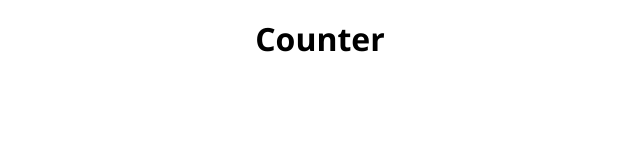
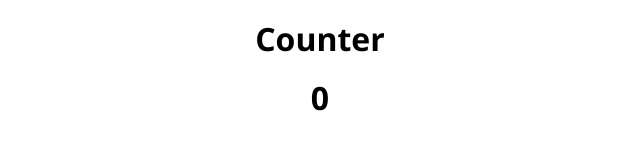
Before and after one commit to smajdorm/counter, a plain HTML site: page index.html in a window 1280 px wide. Shown: the full height of the page, 320-960 px from the left. Drawn offline with nearby package versions, Linux system fonts and the light colour scheme.

Commit message:
Counter element

```diff
--- a/index.html
+++ b/index.html
@@ -22,5 +22,6 @@
   </head>
   <body>
     <h1>Counter</h1>
+    <span class="counter">0</span>
   </body>
 </html>
--- a/style.css
+++ b/style.css
@@ -1,3 +1,7 @@
+:root {
+  --font-big: 2rem;
+}
+
 html {
   box-sizing: border-box;
 }
@@ -14,3 +18,8 @@ body {
   align-items: center;
   font-family: 'Open Sans', sans-serif;
 }
+
+.counter {
+  font-size: var(--font-big);
+  font-weight: bold;
+}
```
